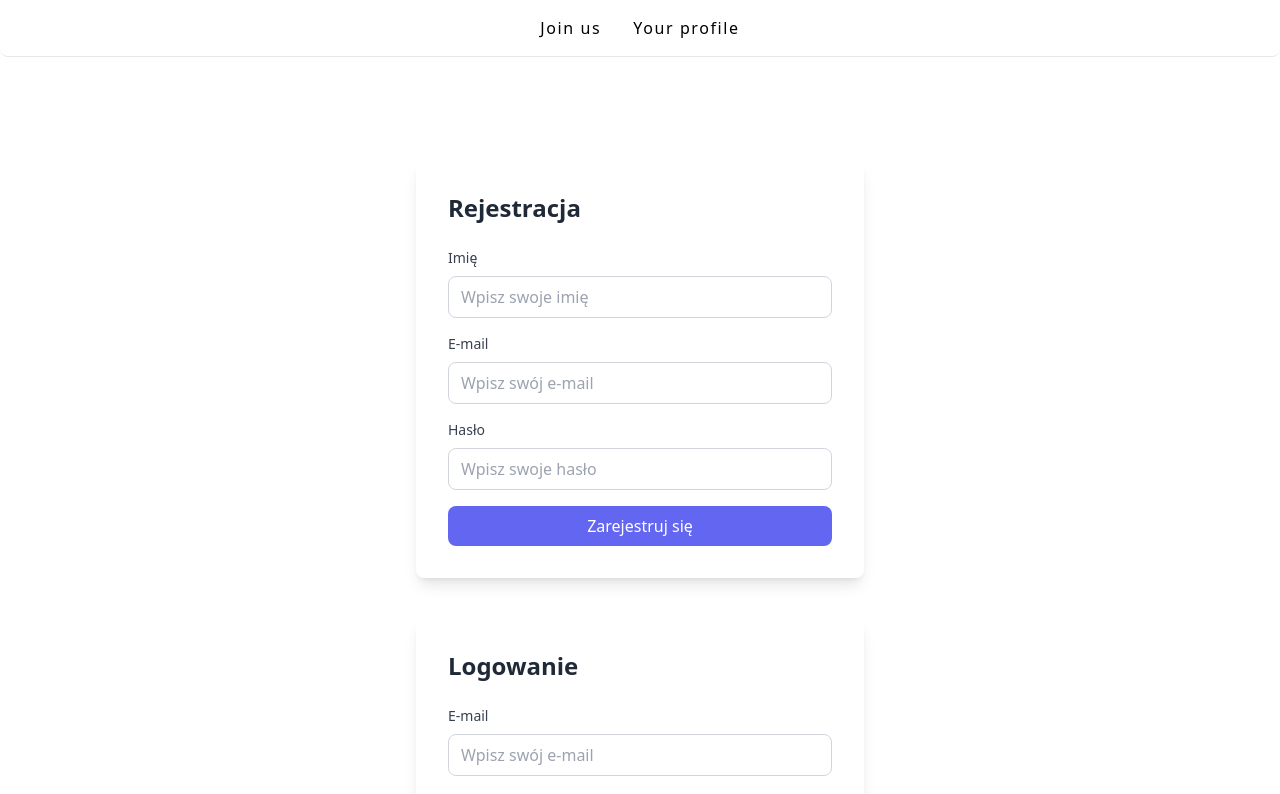
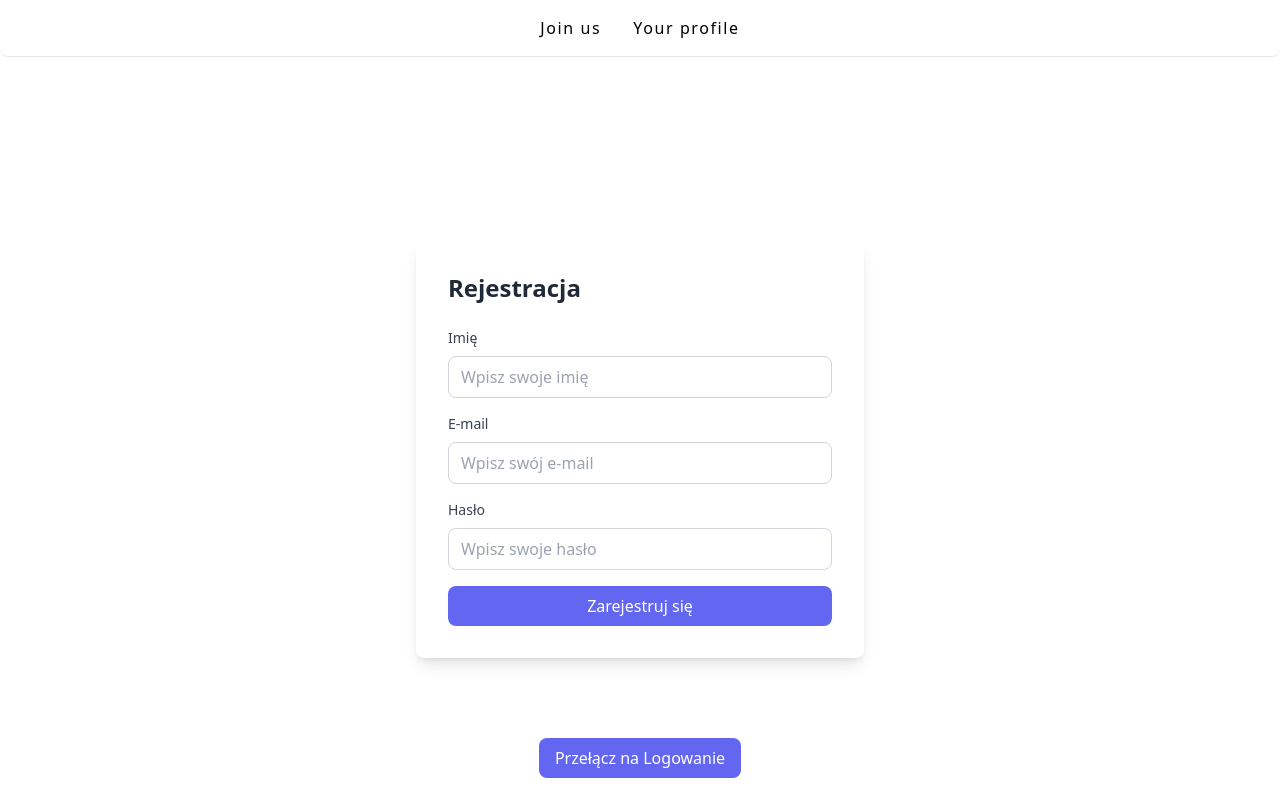
Before and after one commit to pawelek7k/future, a Next.js app: page /Login in a window 1280 px wide. Shown: the top 794 px of the page. Built offline with nearby package versions, Linux system fonts and the light colour scheme.

Commit message:
add fixes

```diff
--- a/components/login/Signup.tsx
+++ b/components/login/Signup.tsx
@@ -1,36 +1,20 @@
-import { createUser } from "@/lib/signup/userApi";
-import { useState } from "react";
+import React from "react";
 
-export const SignupForm = () => {
-  const [formData, setFormData] = useState({
-    email: "",
-    username: "",
-    password: "",
-  });
+interface SignupFormProps {
+  formData: {
+    email: string;
+    username: string;
+    password: string;
+  };
+  handleChange: (e: React.ChangeEvent<HTMLInputElement>) => void;
+  submitHandler: (e: React.FormEvent<HTMLFormElement>) => void;
+}
 
-  const handleChange = (e: React.ChangeEvent<HTMLInputElement>) => {
-    const { name, value } = e.target;
-    setFormData((prevState) => ({
-      ...prevState,
-      [name]: value,
-    }));
-  };
-
-  const submitHandler = async (e: React.FormEvent<HTMLFormElement>) => {
-    e.preventDefault();
-
-    try {
-      const result = await createUser(
-        formData.email,
-        formData.username,
-        formData.password
-      );
-      console.log("User created:", result);
-    } catch (error) {
-      console.error("Error creating user:", error);
-    }
-  };
-
+export const SignupForm = (React.FC<SignupFormProps> = ({
+  formData,
+  handleChange,
+  submitHandler,
+}) => {
   return (
     <div className="bg-white p-8 rounded-lg shadow-lg w-full max-w-md mx-auto mt-40">
       <h2 className="text-2xl font-semibold mb-6 text-gray-800">Rejestracja</h2>
@@ -95,4 +79,4 @@ export const SignupForm = () => {
       </form>
     </div>
   );
-};
+});
--- /dev/null
+++ b/components/login/index.tsx
@@ -0,0 +1,60 @@
+import { createUser } from "@/lib/signup/userApi";
+import { useState } from "react";
+import { LoginForm } from "./Login";
+import { SignupForm } from "./Signup";
+
+export const Container = () => {
+  const [isLogin, setIsLogin] = useState(false);
+  const [formData, setFormData] = useState({
+    email: "",
+    username: "",
+    password: "",
+  });
+
+  const toggleForm = () => {
+    setIsLogin((prev) => !prev);
+  };
+
+  const handleChange = (e: React.ChangeEvent<HTMLInputElement>) => {
+    const { name, value } = e.target;
+    setFormData((prevState) => ({
+      ...prevState,
+      [name]: value,
+    }));
+  };
+
+  const submitHandler = async (e: React.FormEvent<HTMLFormElement>) => {
+    e.preventDefault();
+
+    try {
+      const result = await createUser(
+        formData.email,
+        formData.username,
+        formData.password
+      );
+      console.log("User created:", result);
+    } catch (error) {
+      console.error("Error creating user:", error);
+    }
+  };
+
+  return (
+    <div className="container mx-auto p-20 flex flex-col justify-center items-center">
+      {isLogin ? (
+        <LoginForm />
+      ) : (
+        <SignupForm
+          formData={formData}
+          handleChange={handleChange}
+          submitHandler={submitHandler}
+        />
+      )}
+      <button
+        onClick={toggleForm}
+        className="mb-4 bg-indigo-500 text-white py-2 px-4 rounded-lg hover:bg-indigo-600 focus:outline-none focus:ring-2 focus:ring-indigo-500 focus:ring-opacity-50 mt-20"
+      >
+        {isLogin ? "Przełącz na Rejestrację" : "Przełącz na Logowanie"}
+      </button>
+    </div>
+  );
+};
--- a/pages/Login.tsx
+++ b/pages/Login.tsx
@@ -1,13 +1,7 @@
-import { LoginForm } from "@/components/login/Login";
-import { SignupForm } from "@/components/login/Signup";
+import { Container } from "@/components/login";
 
 const LoginPage = () => {
-  return (
-    <>
-      <SignupForm />
-      <LoginForm />
-    </>
-  );
+  return <Container />;
 };
 
 export default LoginPage;
```
Also changed, not shown: components/login/Login.tsx (+12 -0 lines).
